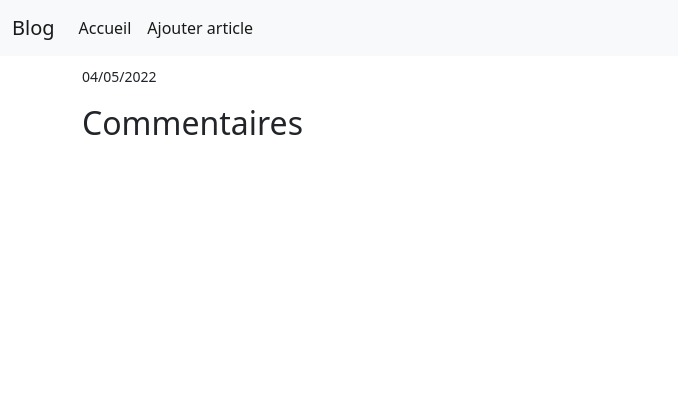
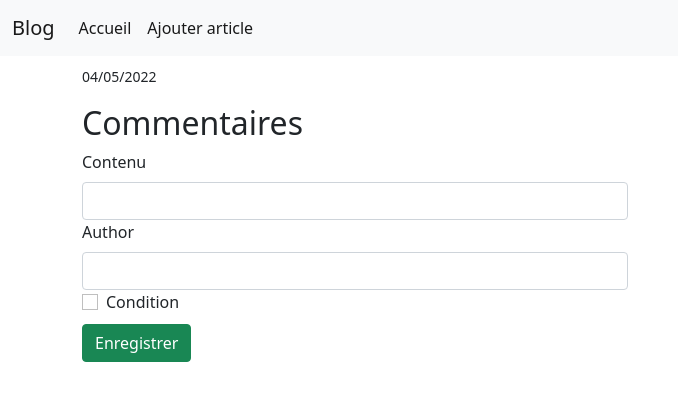
Before and after one commit to laurent-allegre/blogs, a Symfony app: template templates/default/vue.html.twig in a window 1280 px wide. Shown: the top 409 px of the page, without its empty margins (0-678 px from the left). Run offline with Twig, Linux system fonts and the light colour scheme; the template is opened without the code that fills it, so the values that code supplies are empty; form fields are guessed from the names that the template uses; some libraries are stand-ins or nearby versions.

Commit message:
Finalisation des formulaires

```diff
--- a/src/Entity/Comment.php
+++ b/src/Entity/Comment.php
@@ -37,6 +37,12 @@ class Comment
      * @ORM\JoinColumn(nullable=false)
      */
     private $article;
+
+    //rajoute automatiquement la date du jour
+    public function __construct()
+    {
+        $this->dateComment = new \DateTime();
+    }
 
     public function getId(): ?int
     {
--- a/templates/default/vue.html.twig
+++ b/templates/default/vue.html.twig
@@ -20,6 +20,25 @@
                 <p>{{ comment.contenu }}</p>
             </div>
         {% endfor %}
+
+        <div class="col-md-6">
+            {{ form_start(form)}}
+            {{ form_label(form.contenu, null, {'label_attr':{'class': 'form-label'}}) }}
+            {{ form_widget(form.contenu, {'attr':{'class':'form-control'}}) }}
+
+            {{ form_label(form.author, null, {'label_attr':{'class': 'form-label'}}) }}
+            {{ form_widget(form.author, {'attr':{'class':'form-control'}}) }}
+
+            <div class="form-check">
+                {{ form_widget(form.condition, {'attr':{'class':'form-check-input'}}) }}
+                {{ form_label(form.condition, null, {'label_attr':{'class': 'form-check-label'}}) }}
+            </div>
+
+            {{ form_rest(form)}}
+            <button type="submit" class="btn btn-success mt-2 mb-5">Enregistrer</button>
+            {{ form_end(form)}}
+        </div>
+
     </div>
 
 {% endblock %}
```
Also changed, not shown: src/Controller/DefaultController.php (+20 -4 lines).
